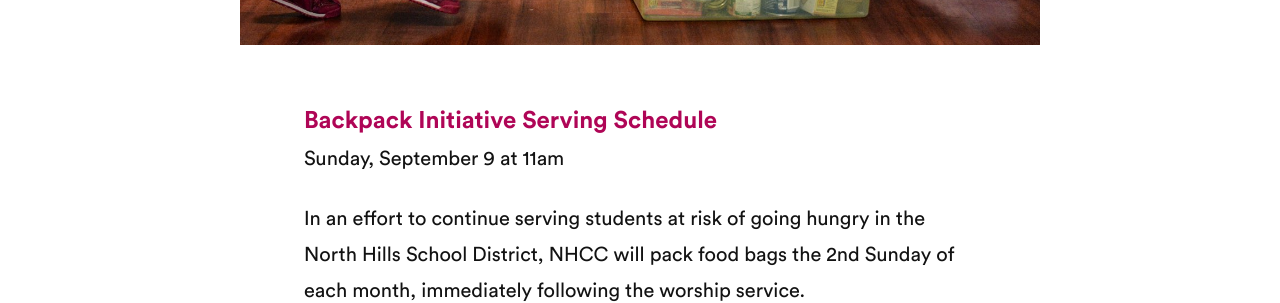
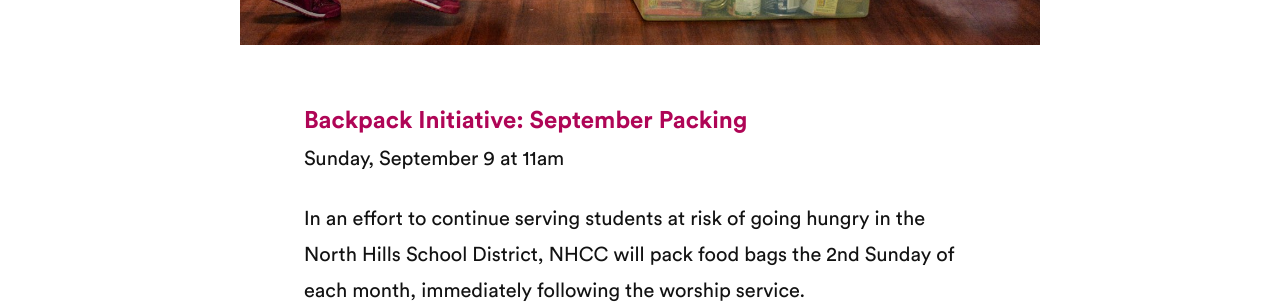
Before and after one commit to kevinrupert/nhcc-web-production, a Jekyll site: the page built from events.md, in a window 1280 px wide and 900 px high, scrolled down 617 px. Shown: the part 151-454 px from the top of the window. Built offline with Jekyll 4.4.1, drawn with Linux system fonts in a browser that asks for light colours; comment, search, counter and statistics services are not loaded.

Commit message:
Updated Backpack Initiative Serving Schedule

```diff
--- a/_events/backpack-initiative-serving-schedule.markdown
+++ b/_events/backpack-initiative-serving-schedule.markdown
@@ -1,5 +1,5 @@
 ---
-title: Backpack Initiative Serving Schedule
+title: 'Backpack Initiative: September Packing'
 date: 2018-09-05 15:49:00 Z
 image: "/uploads/comm2comm-hero.jpg"
 event date: 2018-09-09 11:00:00 Z
```
